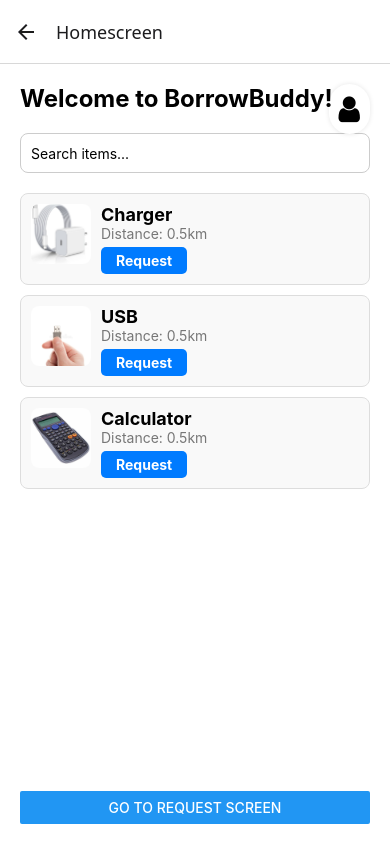
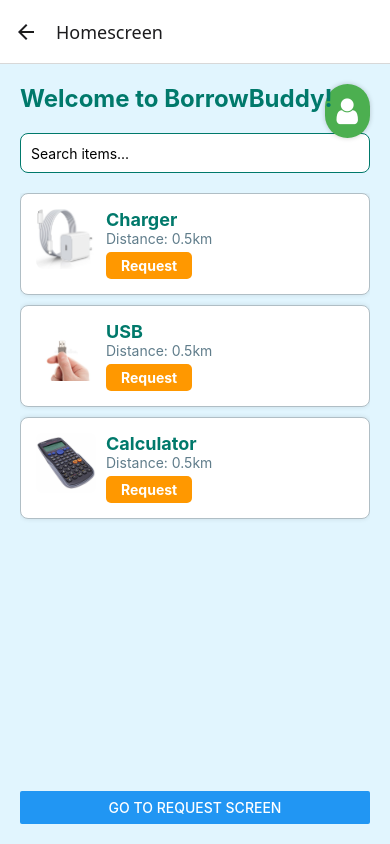
Before and after one commit to TUDublinBlanchBusinessIT/project-SamiraAhmed1-1, a React Native app: screen /Homescreen in a window 390 px wide. Built offline with nearby package versions, Linux system fonts and the light colour scheme.

Commit message:
enhanced home screen

```diff
--- a/components/Homescreen.js
+++ b/components/Homescreen.js
@@ -27,7 +27,7 @@ export default function Homescreen({ route, navigation }) {
         style={styles.profileIconContainer}
         onPress={() => navigation.navigate('Profile')} // Navigate to Profile Screen
       >
-        <Icon name="user" size={30} color="#000" />
+        <Icon name="user" size={30} color="#fff" />
       </TouchableOpacity>
 
       {/* Welcome Message */}
@@ -75,47 +75,81 @@ export default function Homescreen({ route, navigation }) {
 }
 
 const styles = StyleSheet.create({
-  container: { flex: 1, padding: 20, backgroundColor: '#ffffff' },
+  container: {
+    flex: 1,
+    padding: 20,
+    backgroundColor: '#E1F5FE', // Light blue background
+  },
   profileIconContainer: {
     position: 'absolute', // Position the icon in the top-right corner
     top: 20,
     right: 20,
-    backgroundColor: '#fff',
-    padding: 10,
+    backgroundColor: '#4CAF50', // Green background for profile icon
+    padding: 12,
     borderRadius: 50,
     shadowColor: '#000',
-    shadowOpacity: 0.1,
+    shadowOpacity: 0.2,
     shadowRadius: 5,
     elevation: 5,
   },
-  welcomeText: { fontSize: 24, fontWeight: 'bold', marginBottom: 20 },
+  welcomeText: {
+    fontSize: 24,
+    fontWeight: 'bold',
+    marginBottom: 20,
+    color: '#00796B', // Teal color for text
+  },
   searchBar: {
     height: 40,
-    borderColor: '#ccc',
+    borderColor: '#00796B',
     borderWidth: 1,
     borderRadius: 8,
     paddingLeft: 10,
     marginBottom: 20,
+    backgroundColor: '#fff',
   },
   itemContainer: {
     flexDirection: 'row',
-    padding: 10,
+    padding: 15,
     marginBottom: 10,
-    backgroundColor: '#f9f9f9',
+    backgroundColor: '#fff',
     borderRadius: 8,
     borderWidth: 1,
-    borderColor: '#ddd',
+    borderColor: '#B0BEC5', // Light grey border color
+    shadowColor: '#000',
+    shadowOpacity: 0.1,
+    shadowRadius: 5,
+    elevation: 3,
   },
-  itemImage: { width: 60, height: 60, borderRadius: 8, marginRight: 10 },
-  itemDetails: { flex: 1, justifyContent: 'center' },
-  itemName: { fontSize: 18, fontWeight: 'bold' },
-  itemDistance: { fontSize: 14, color: '#777', marginBottom: 5 },
+  itemImage: {
+    width: 60,
+    height: 60,
+    borderRadius: 8,
+    marginRight: 10
+  },
+  itemDetails: {
+    flex: 1,
+    justifyContent: 'center'
+  },
+  itemName: {
+    fontSize: 18,
+    fontWeight: 'bold',
+    color: '#00796B'
+  },
+  itemDistance: {
+    fontSize: 14,
+    color: '#607D8B',
+    marginBottom: 5
+  },
   requestButton: {
-    backgroundColor: '#007BFF',
+    backgroundColor: '#FF9800', // Orange background for button
     paddingVertical: 5,
     paddingHorizontal: 15,
     borderRadius: 5,
     alignSelf: 'flex-start',
   },
-  requestButtonText: { color: '#fff', fontSize: 14, fontWeight: 'bold' },
+  requestButtonText: {
+    color: '#fff',
+    fontSize: 14,
+    fontWeight: 'bold'
+  },
 });
```
